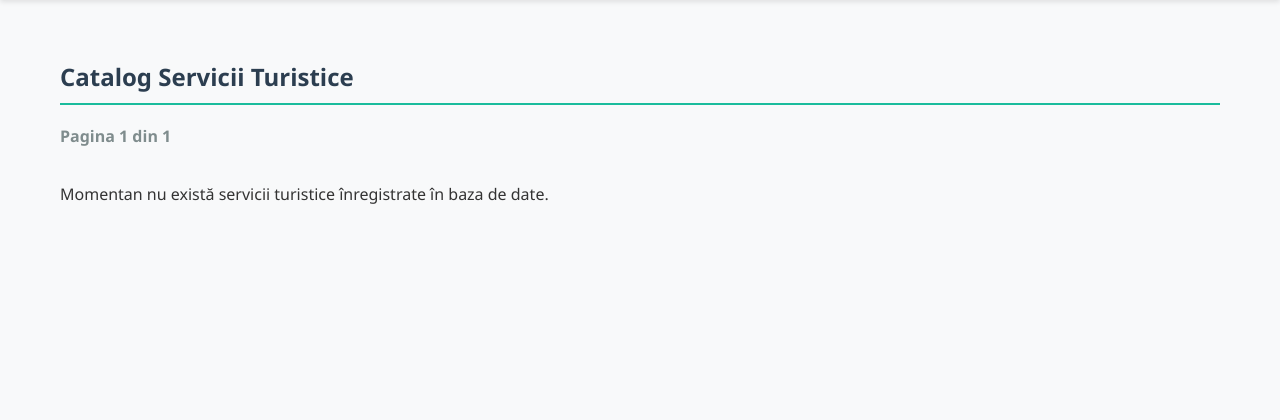
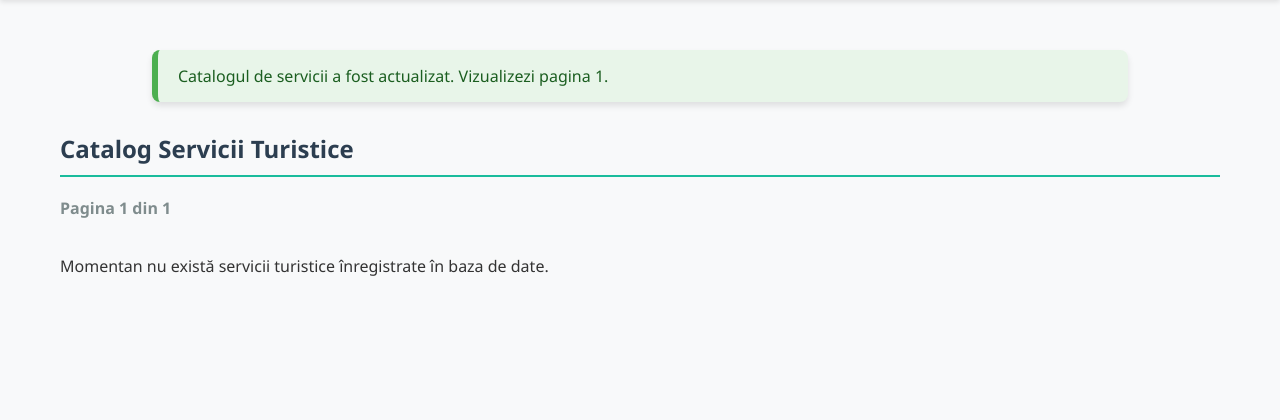
Before and after one commit to StefanRIB/Agentie-Turism_CursDjango, a Django app: page /aplicatie_agentie_turism/servicii_turism in a window 1280 px wide. Shown: the part 66-486 px from the top of the page. Run offline with Django 5.2, Linux system fonts and the light colour scheme; data that the repository does not hold is empty.

Commit message:
Cod Lab. 29/10/2026

```diff
--- a/aplicatie_agentie_turism/static/css/nav.css
+++ b/aplicatie_agentie_turism/static/css/nav.css
@@ -204,3 +204,56 @@ img {
     max-width: 100%;
     height: auto;
 }
+
+.container-mesaje {
+    width: 80%;
+    margin: 20px auto;
+    list-style-type: none;
+    padding: 0;
+}
+
+.mesaj-notificare {
+    padding: 15px 20px;
+    margin-bottom: 15px;
+    border-radius: 8px;
+    font-weight: 500;
+    box-shadow: 0 4px 6px rgba(0,0,0,0.1);
+    display: flex;
+    align-items: center;
+    animation: fadeIn 0.5s ease-in-out;
+}
+
+.mesaj-notificare.debug {
+    background-color: #f8f9fa;
+    color: #6c757d;
+    border-left: 6px solid #adb5bd;
+}
+
+.mesaj-notificare.info {
+    background-color: #e0f7fa;
+    color: #006064;
+    border-left: 6px solid #00bcd4;
+}
+
+.mesaj-notificare.success {
+    background-color: #e8f5e9;
+    color: #1b5e20;
+    border-left: 6px solid #4caf50;
+}
+
+.mesaj-notificare.warning {
+    background-color: #fff8e1;
+    color: #f57f17;
+    border-left: 6px solid #ffb300;
+}
+
+.mesaj-notificare.error {
+    background-color: #ffebee;
+    color: #b71c1c;
+    border-left: 6px solid #f44336;
+}
+
+@keyframes fadeIn {
+    from { opacity: 0; transform: translateY(-10px); }
+    to { opacity: 1; transform: translateY(0); }
+}
--- a/aplicatie_agentie_turism/templates/baza.html
+++ b/aplicatie_agentie_turism/templates/baza.html
@@ -27,6 +27,13 @@
     </header>
 
     <main>
+        {% if messages %}
+            <ul class="container-mesaje">
+                {% for message in messages %}
+                    <li class="mesaj-notificare {{ message.tags }}">{{ message }}</li>
+                {% endfor %}
+            </ul>
+        {% endif %}
         {% block content %}
         {% endblock %}
     </main>
--- a/aplicatie_agentie_turism/templates/info.html
+++ b/aplicatie_agentie_turism/templates/info.html
@@ -4,6 +4,6 @@
 
 {% block content %}
     <h1>Informații despre server</h1>
-    <!-- Filtrul safe permite randarea tag-urilor HTML generate în views.py -->
+
     {{ sectiune_html|safe }}
 {% endblock %}
--- a/aplicatie_agentie_turism/templates/servicii_turism.html
+++ b/aplicatie_agentie_turism/templates/servicii_turism.html
@@ -7,11 +7,11 @@
     <section class="sectiune-produse">
         <h1 class="titlu-pagina">Catalog Servicii Turistice</h1>
 
-        {% if eroare %}
+        {% comment %} {% if eroare %}
             <div class="mesaj-eroare">
                 <strong>Atenție:</strong> {{ eroare }}
             </div>
-        {% endif %}
+        {% endif %} {% endcomment %}
 
         <p class="text-paginare">
             Pagina {{ pagina.number }} din {{ pagina.paginator.num_pages }}
--- a/aplicatie_agentie_turism/views.py
+++ b/aplicatie_agentie_turism/views.py
@@ -1,6 +1,7 @@
 from django.shortcuts import render
 from django.http import HttpResponse
 import datetime
+from django.contrib import messages
 
 def get_ip(request):
     req_headers = request.META
@@ -91,6 +92,8 @@ def index(request):
         parametri=request.GET.dict()
     )
     print(accesare_curenta)
+    messages.info(request, "Bine ai venit pe Zbor & Dor! Explorează cele mai noi oferte de vacanță.")
+    messages.debug(request, f"[Sistem] Sesiune inițializată pentru IP-ul: {accesare_curenta.ip_client}")
     return render(request, 'index.html')
 
 def info(request):
@@ -154,6 +157,7 @@ def log_accesari(request):
             n = int(ultimele)
             if n > len(istoric):
                 continut_html += f"<p style='color:red;'>Exista doar {len(istoric)} accesari fata de {n} accesari cerute.</p>"
+                messages.warning(request, f"Ai solicitat {n} accesări, dar există doar {len(istoric)} în sistem. Le-am afișat pe toate.")
             else:
                 istoric = istoric[-n:]
         else:
@@ -210,6 +214,8 @@ def log_accesari(request):
         continut_html += f"<p>Cea mai accesată pagină: <b>{pag_max}</b> ({frecvente[pag_max]} accesări)</p>"
         continut_html += f"<p>Cea mai puțin accesată pagină: <b>{pag_min}</b> ({frecvente[pag_min]} accesări)</p></section>"
 
+    messages.debug(request, f"[Sistem] Am generat log-ul pentru {len(istoric)} înregistrări.")
+
     return render(request, 'log.html', {'continut_log': continut_html})
 
 def istoric_site(request):
@@ -226,6 +232,7 @@ def despre(request):
         url=request.get_full_path(),
         parametri=request.GET.dict()
     )
+    messages.info(request, "Suntem o echipă de pasionați gata să îți planifice următoarea aventură.")
     return render(request, 'despre.html')
 
 def detalii_accesare(request, id):
@@ -239,9 +246,11 @@ def detalii_accesare(request, id):
             html = f"<h1>Detalii Accesare ID: {acc.id}</h1>"
             html += f"<p>IP Client: {acc.ip_client}</p><p>URL: {acc.string_url()}</p>"
             html += f"<p>{acc.calculeaza_data()}</p><p>Parametri: {acc.lista_parametri()}</p>"
-            return HttpResponse(html)
+            messages.success(request, f"Detaliile pentru accesarea cu ID-ul {id} au fost încărcate corect din memorie.")
+            return render(request, 'detalii_accesare.html', {'continut_detalii': html})
 
-    return HttpResponse("<h1 style='color:red;'>Accesarea nu a fost găsită!</h1>")
+    messages.error(request, f"Eroare critică: Accesarea cu ID-ul {id} nu există în baza noastră de date temporară!")
+    return render(request, 'index.html')
 
 def in_lucru(request):
     accesare_curenta = Accesare(
@@ -249,6 +258,7 @@ def in_lucru(request):
         url=request.get_full_path(),
         parametri=request.GET.dict()
     )
+    messages.warning(request, "Atenție! Această pagină este încă în construcție! Reveniți mai târziu pentru a descoperi conținutul complet.")
     return render(request, 'in_lucru.html')
 
 from .models import ServiciuIndividual
@@ -258,21 +268,15 @@ from django.shortcuts import render
 
 def servicii_turism(request):
     nrPagina=request.GET.get("pagina", 1)
-    # veti trata situatia in care nu e dat un numar intreg
     produse=ServiciuIndividual.objects.all()
     paginator = Paginator(produse, 5)
-    mesajEroare=None
     try:
         obPagina = paginator.page(nrPagina)
+        messages.success(request, f"Catalogul de servicii a fost actualizat. Vizualizezi pagina {nrPagina}.")
     except EmptyPage:
         obPagina=None
-        mesajEroare = "Nu mai sunt produse"
+        messages.error(request, "Nu mai există produse pe această pagină. Ai depășit limita catalogului.")
     except PageNotAnInteger:
         obPagina=None
-        mesajEroare = "Numar de pagina invalid"
-    return render(request, 'servicii_turism.html',
-                    {
-                        'pagina': obPagina,
-                        'eroare': mesajEroare
-                    }
-    )
+        messages.error(request, "Numărul de pagină introdus în URL este invalid. Te rugăm să folosești butoanele de navigare.")
+    return render(request, 'servicii_turism.html', {'pagina': obPagina})
```
Also changed, not shown: aplicatie_agentie_turism/templates/detalii_accesare.html (added, +10 -0 lines), proiect_agentie_turism/settings.py (+14 -0 lines).
